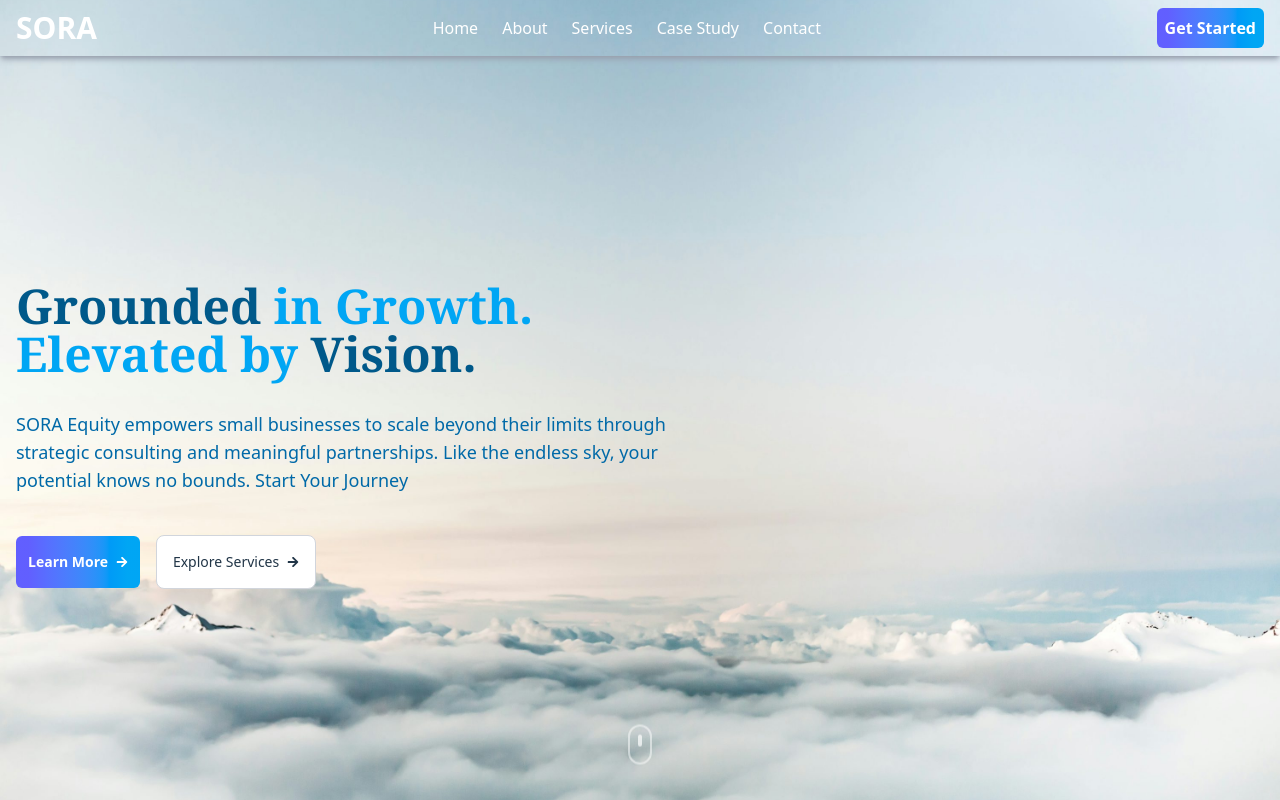
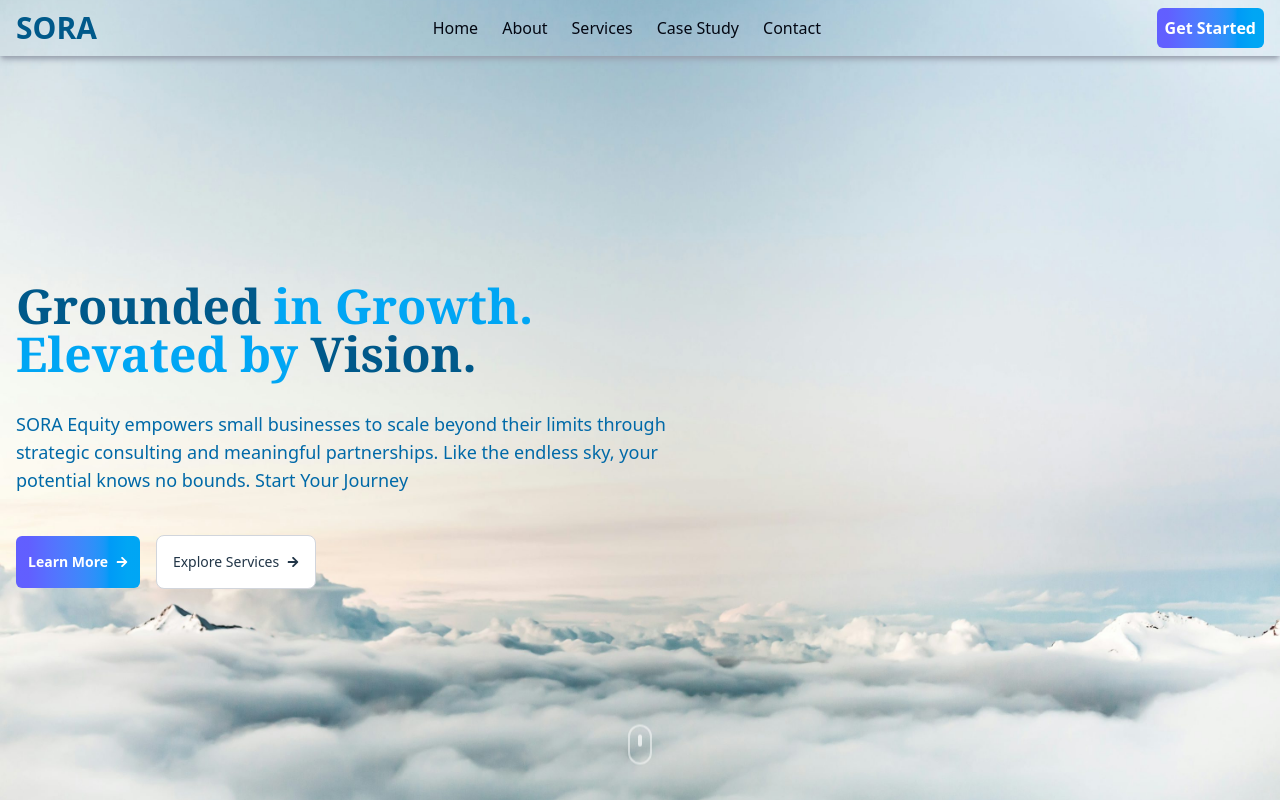
Before and after one commit to zach045/SORA, a React (Vite) app: page / in a window 1280 px wide. Shown: the top 800 px of the page. Built offline with nearby package versions, Linux system fonts and the light colour scheme.

Commit message:
SE-007 Accessability Updates

```diff
--- a/src/Components/Layout/Navigation.jsx
+++ b/src/Components/Layout/Navigation.jsx
@@ -53,7 +53,7 @@ const Navigation = () => {
               onClick={() => scrollToSection('#hero')}
               className="cursor-pointer hover:scale-105 transition duration-300 ease-in-out"
             >
-              <span className={`font-sans text-3xl ${isScrolled ? 'text-sky-800' : 'text-white'}`}>SORA</span>
+              <span className="font-sans text-3xl text-sky-800">SORA</span>
             </button>
           </div>
 
@@ -64,7 +64,7 @@ const Navigation = () => {
                 key={item.name}
                 onClick={() => scrollToSection(item.href)}
                 className={`border-b border-transparent hover:border-current cursor-pointer transition duration-300 ${
-                  isScrolled ? 'text-gray-700' : 'text-white'
+                  isScrolled ? 'text-gray-700' : 'text-gray-950'
                 }`}
               >
                 {item.name}
```
